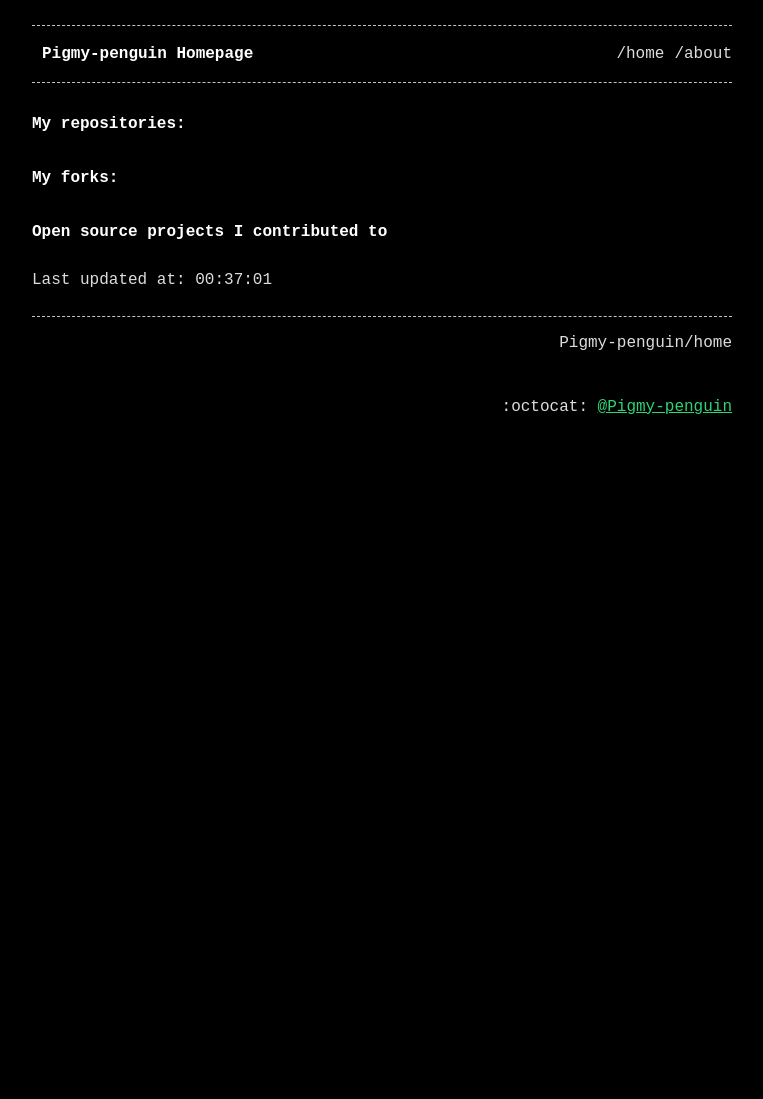
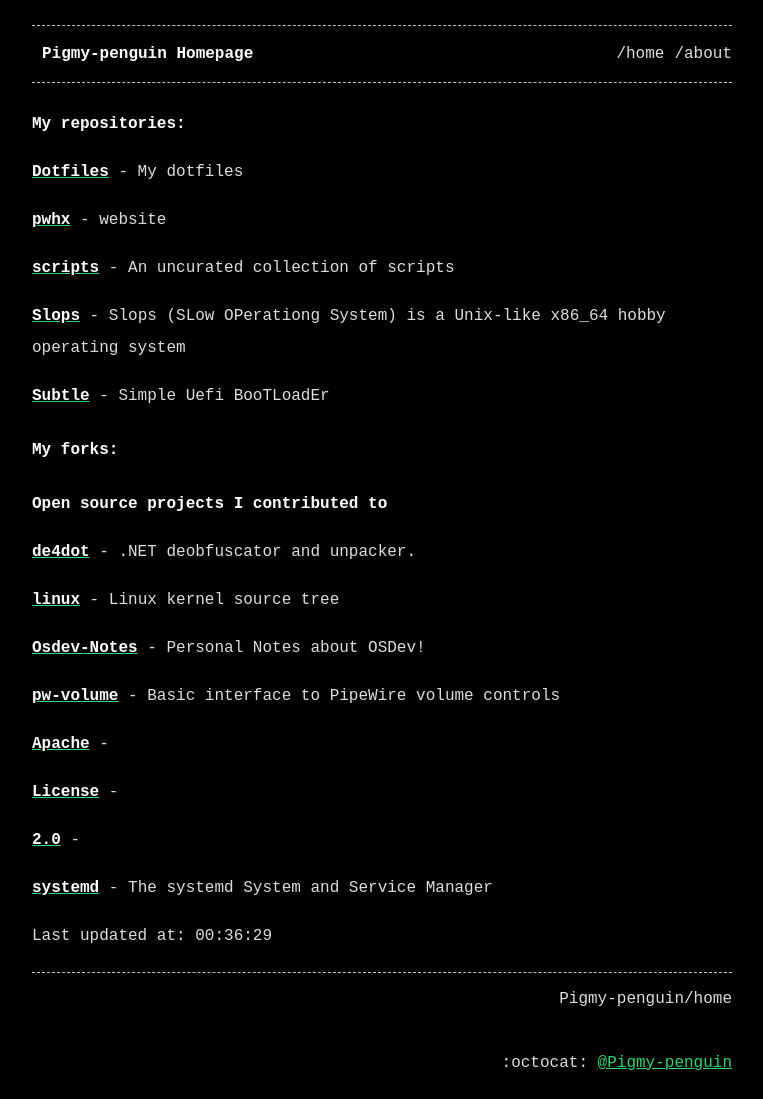
Before and after one commit to Pigmy-penguin/Pigmy-penguin.github.io, a Jekyll site: the page built from index.md, in a window 1280 px wide. Shown: the whole page, without its empty margins (258-1021 px from the left). Built offline with Jekyll 4.4.1, drawn with Linux system fonts in a browser that asks for light colours; before the commit the page ends 900 px from its top, so only the background shows below that.

Commit message:
Auto updating the website

```diff
--- a/index.md
+++ b/index.md
@@ -7,8 +7,34 @@ title: Pigmy-penguin Homepage
 
 ## My repositories:
 
+[**Dotfiles**](https://github.com/Pigmy-penguin/Dotfiles) - My dotfiles
+
+[**pwhx**](https://github.com/Pigmy-penguin/pwhx) - website
+
+[**scripts**](https://github.com/Pigmy-penguin/scripts) - An uncurated collection of scripts
+
+[**Slops**](https://github.com/Pigmy-penguin/Slops) - Slops (SLow OPerationg System) is a Unix-like x86_64 hobby operating system
+
+[**Subtle**](https://github.com/Pigmy-penguin/Subtle) - Simple Uefi BooTLoadEr
+
 ## My forks:
 ### Open source projects I contributed to
 
+[**de4dot**](https://github.com/Pigmy-penguin/de4dot) - .NET deobfuscator and unpacker.
 
-Last updated at: 00:37:01
+[**linux**](https://github.com/Pigmy-penguin/linux) - Linux kernel source tree
+
+[**Osdev-Notes**](https://github.com/Pigmy-penguin/Osdev-Notes) - Personal Notes about OSDev!
+
+[**pw-volume**](https://github.com/Pigmy-penguin/pw-volume) - Basic interface to PipeWire volume controls
+
+[**Apache**](https://github.com/Pigmy-penguin/Apache) -
+
+[**License**](https://github.com/Pigmy-penguin/License) -
+
+[**2.0**](https://github.com/Pigmy-penguin/2.0) -
+
+[**systemd**](https://github.com/Pigmy-penguin/systemd) - The systemd System and Service Manager
+
+
+Last updated at: 00:36:29
```
Also changed, not shown: 2 other files.
